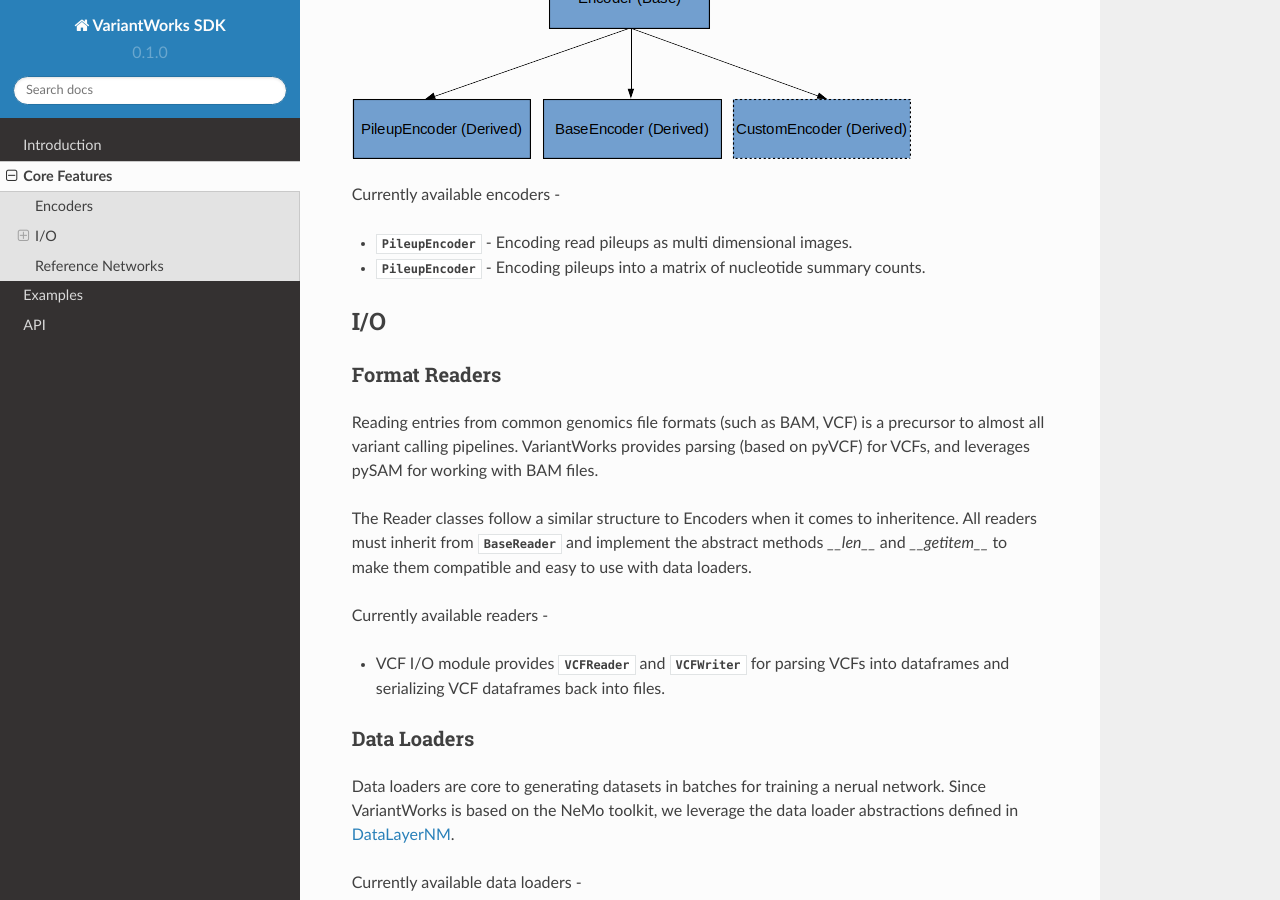
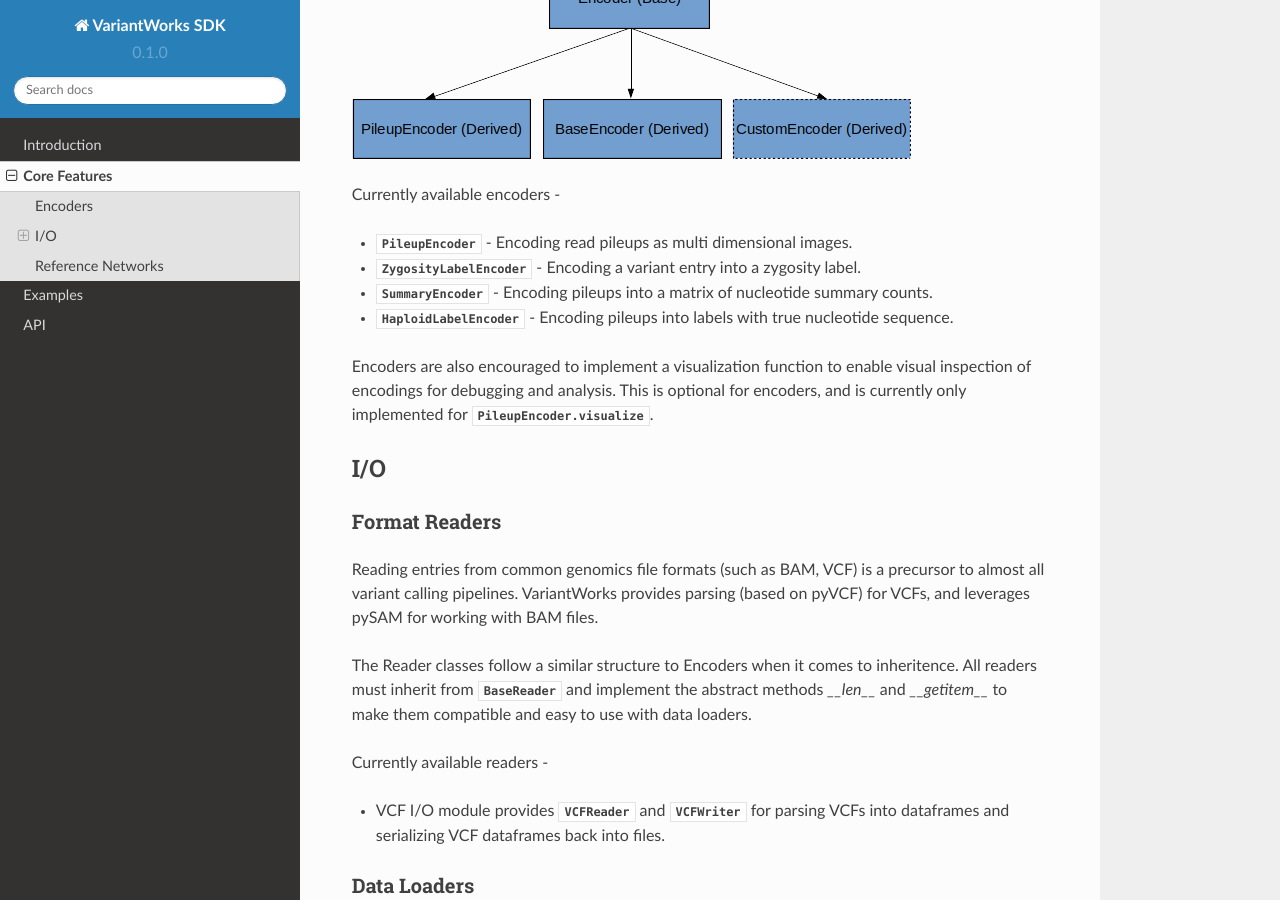
Before and after one commit to NVIDIA/VariantWorks, a Sphinx documentation site: the page built from docs/source/features.rst, in a window 1280 px wide and 900 px high, scrolled down 489 px. Built offline with Sphinx 7.4.7 and the Read the Docs theme 2.0.0, drawn with Linux system fonts in a browser that asks for light colours.

Commit message:
[docs] add visualize information

```diff
--- a/docs/source/features.rst
+++ b/docs/source/features.rst
@@ -26,7 +26,13 @@ and implement the abstract method `__call__`, which triggers the encoding genera
 Currently available encoders -
 
 * :class:`PileupEncoder<variantworks.encoders.PileupEncoder>` - Encoding read pileups as multi dimensional images.
-* :class:`PileupEncoder<variantworks.encoders.SummaryEncoder>` - Encoding pileups into a matrix of nucleotide summary counts.
+* :class:`ZygosityLabelEncoder<variantworks.encoders.ZygosityLabelEncoder>` - Encoding a variant entry into a zygosity label.
+* :class:`SummaryEncoder<variantworks.encoders.SummaryEncoder>` - Encoding pileups into a matrix of nucleotide summary counts.
+* :class:`HaploidLabelEncoder<variantworks.encoders.HaploidLabelEncoder>` - Encoding pileups into labels with true nucleotide sequence.
+
+Encoders are also encouraged to implement a visualization function to enable visual inspection of
+encodings for debugging and analysis. This is optional for encoders, and is currently only implemented
+for :meth:`PileupEncoder.visualize<variantworks.encoders.PileupEncoder.visualize>`.
 
 I/O
 ---
```
